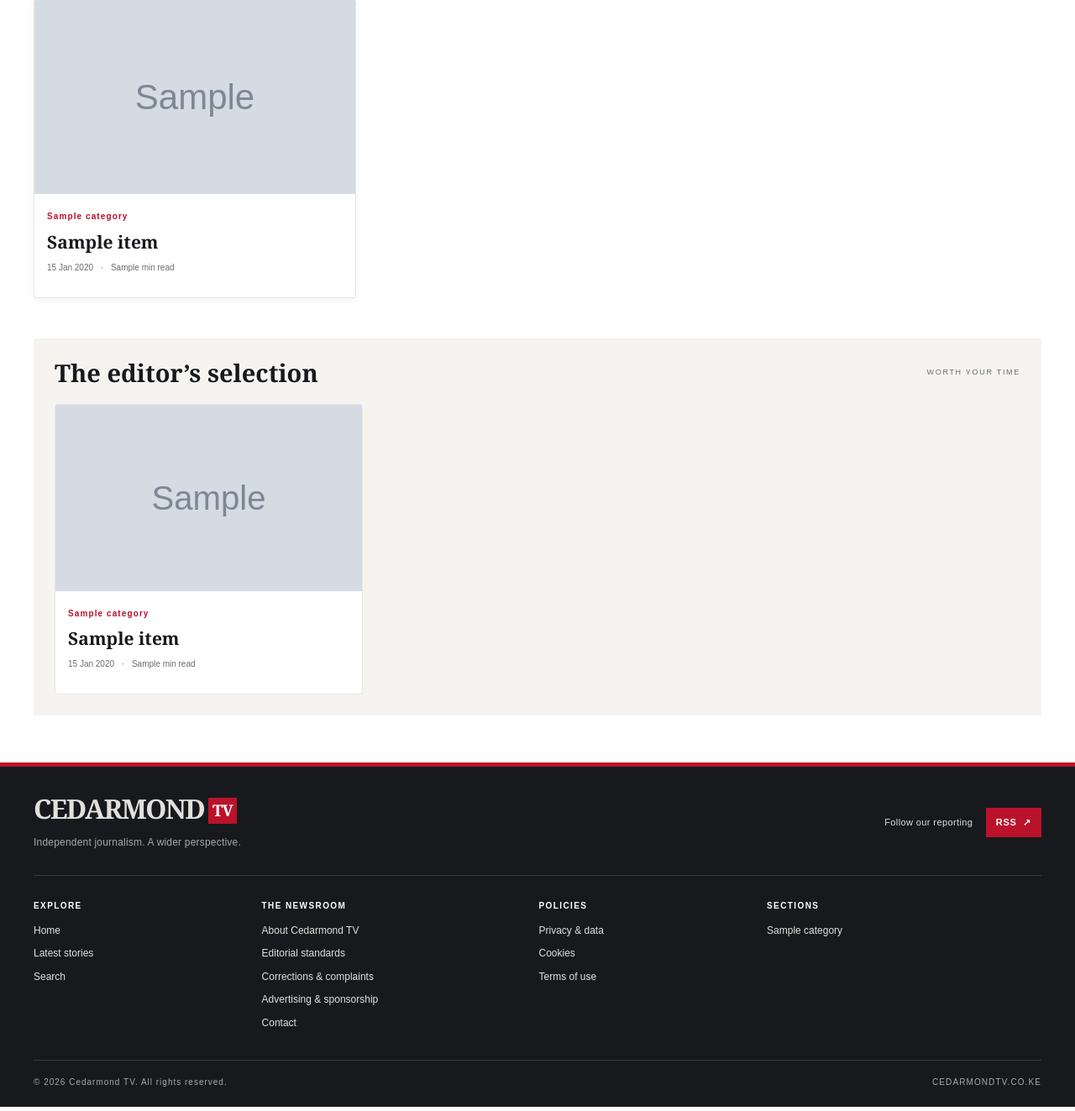
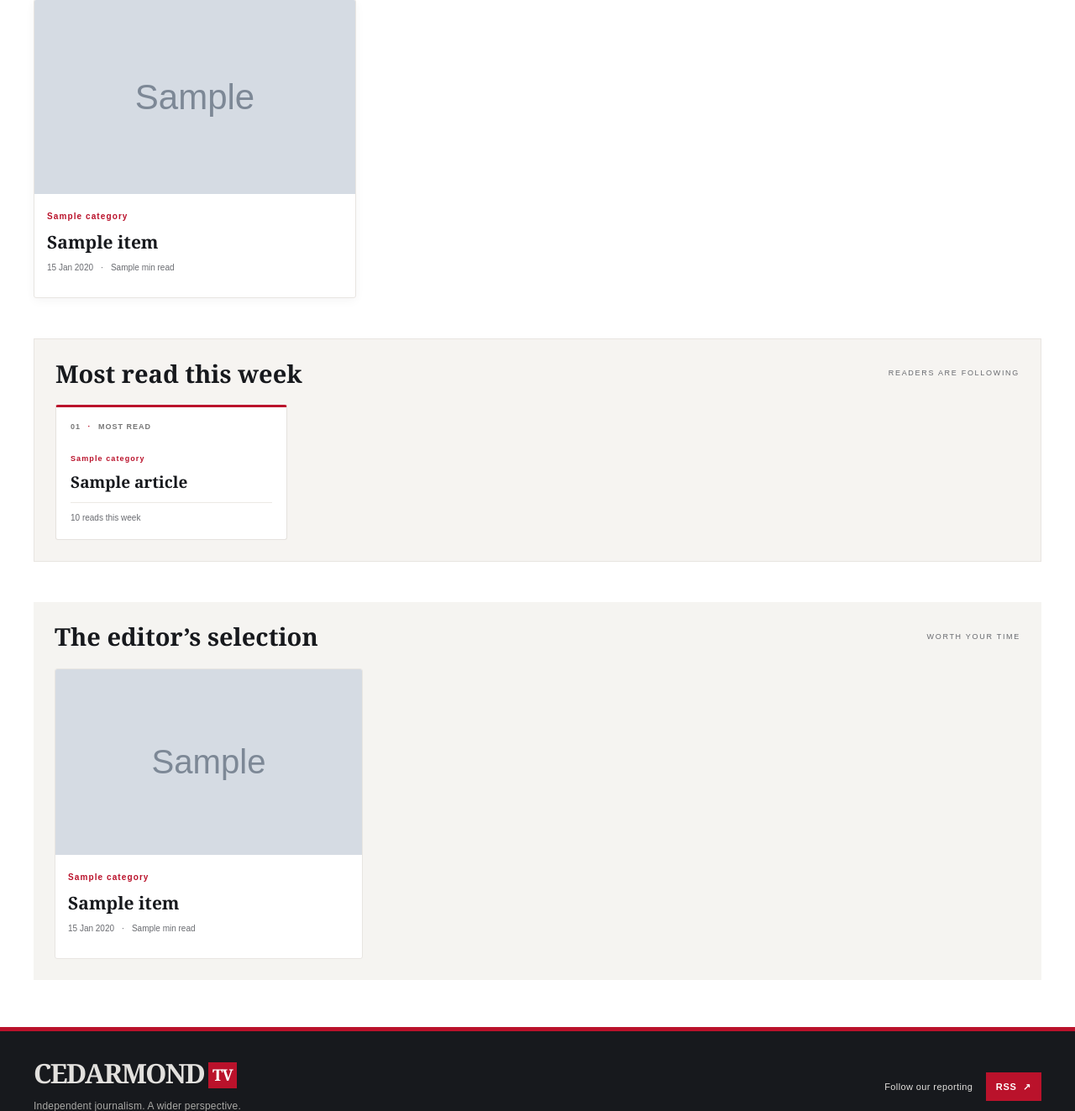
Before and after one commit to cedarmondenterprises/Cedarmondtv.co.ke, a Django app: template templates/news/home.html in a window 1280 px wide. Shown: the part 1236-2559 px from the top of the page at 84% size. Run offline with Django 5.2, Linux system fonts and the light colour scheme; the template is opened without the code that fills it: most values are stand-ins (such as "Sample title", 1, 10 or a date in 2020); grey boxes marked "Sample" are stand-in pictures.

Commit message:
Add homepage story ordering and most-read cards

```diff
--- a/news/admin.py
+++ b/news/admin.py
@@ -48,7 +48,7 @@ class ReadOnlyHistoryAdmin(SimpleHistoryAdmin):
 @admin.register(Article)
 class ArticleAdmin(ReadOnlyHistoryAdmin):
     form=ArticleAdminForm
-    list_display = ['title','category','author','status','published_at','featured']
+    list_display = ['title','category','author','status','homepage_rank','published_at','featured']
     list_filter = ['status','category','featured']
     search_fields = ['title','summary']
     prepopulated_fields = {'slug':('title',)}
@@ -61,7 +61,7 @@ class ArticleAdmin(ReadOnlyHistoryAdmin):
         js = ('recovery.js',)
     list_select_related = ['category','author']
     actions = ['submit_for_review']
-    fieldsets = [('Story',{'fields':('title','slug','summary','body')}),('Attribution',{'fields':('author','category','tags','owner')}),('Photography',{'fields':('media_asset','image','image_alt','image_credit')}),('Assignment',{'fields':('deadline','assignment_notes'),'classes':('collapse',)}),('Publishing',{'fields':('status','published_at','featured','breaking','editors_pick','preview_link')}),('Search appearance',{'fields':('seo_title','seo_description','updated_at'),'classes':('collapse',)})]
+    fieldsets = [('Story',{'fields':('title','slug','summary','body')}),('Attribution',{'fields':('author','category','tags','owner')}),('Photography',{'fields':('media_asset','image','image_alt','image_credit')}),('Assignment',{'fields':('deadline','assignment_notes'),'classes':('collapse',)}),('Publishing',{'fields':('status','published_at','homepage_rank','featured','breaking','editors_pick','preview_link')}),('Search appearance',{'fields':('seo_title','seo_description','updated_at'),'classes':('collapse',)})]
     def get_form(self,request,obj=None,change=False,**kwargs):
         fields=kwargs.get('fields')
         if fields is None:
@@ -102,7 +102,7 @@ class ArticleAdmin(ReadOnlyHistoryAdmin):
         return qs if request.user.has_perm('news.publish_article') else qs.filter(owner=request.user)
     def get_readonly_fields(self,request,obj=None):
         fields = list(super().get_readonly_fields(request,obj))
-        if not request.user.has_perm('news.publish_article'): fields += ['status','published_at','featured','breaking','editors_pick']
+        if not request.user.has_perm('news.publish_article'): fields += ['status','published_at','homepage_rank','featured','breaking','editors_pick']
         return fields
     def has_view_permission(self,request,obj=None):
         if obj and not request.user.has_perm('news.publish_article') and obj.owner_id != request.user.pk: return False
--- a/news/models.py
+++ b/news/models.py
@@ -60,6 +60,7 @@ class Article(models.Model):
     status = models.CharField(max_length=12,choices=[('draft','Draft'),('review','In review'),('published','Published')],default='draft')
     published_at = models.DateTimeField(default=timezone.now,db_index=True,help_text='Future dates become visible automatically when reached.')
     updated_at = models.DateTimeField(auto_now=True)
+    homepage_rank = models.PositiveSmallIntegerField(default=0, validators=[MinValueValidator(0), MaxValueValidator(99)], help_text='Higher numbers appear earlier among homepage stories. Leave at 0 to use the normal publication order.')
     featured = models.BooleanField(default=False)
     breaking = models.BooleanField(default=False)
     editors_pick = models.BooleanField(default=False)
--- a/static/cards.css
+++ b/static/cards.css
@@ -12,9 +12,19 @@
 .latest .aside-heading{padding-bottom:12px}
 .latest .text-link{margin-left:2px}
 .card-grid{gap:24px}
+.most-read{margin:42px 0 48px;padding:25px;background:#f6f4f1;border:1px solid #e8e5e1}
+.most-read .section-heading{border-top:0;padding-top:0}
+.most-read-grid{display:grid;grid-template-columns:repeat(4,minmax(0,1fr));gap:15px}
+.most-read-card{min-width:0;padding:17px;background:#fff;border:1px solid #e5e2de;border-top:3px solid var(--red);border-radius:3px}
+.most-read-rank{display:block;margin-bottom:17px;color:#777;font-size:9px;font-weight:700;letter-spacing:1px}
+.most-read-rank i{margin:0 5px;color:var(--red);font-style:normal}
+.most-read-card .eyebrow{font-size:9px}
+.most-read-card h3{margin:8px 0;font-size:19px;line-height:1.2}
+.most-read-card .meta{margin:12px 0 0;padding-top:10px;border-top:1px solid #ece9e5}
 .picks .story-card{box-shadow:none}
 .story-card:hover{box-shadow:0 6px 18px rgba(24,22,20,.09)}
-@media(max-width:650px){.top-stories .story-card{padding:0 0 12px}.top-stories .story-card+.story-card{padding-top:0;margin:0;border:0}.top-stories .story-card .eyebrow,.top-stories .story-card h3,.top-stories .story-card .meta{margin-left:10px;margin-right:10px}.top-stories .story-card h3{font-size:18px}.card-grid .story-card{padding:0 0 18px;background:white;border-radius:3px;box-shadow:none}.card-grid .story-card .eyebrow,.card-grid .story-card h3,.card-grid .story-card .meta{margin-left:0;margin-right:0}.card-grid .story-card .card-image{margin:0}.card-grid .story-card .meta{font-size:9px}.latest{padding:15px}.latest article{padding:13px}}
+@media(max-width:950px){.most-read-grid{grid-template-columns:repeat(2,minmax(0,1fr))}}
+@media(max-width:650px){.top-stories .story-card{padding:0 0 12px}.top-stories .story-card+.story-card{padding-top:0;margin:0;border:0}.top-stories .story-card .eyebrow,.top-stories .story-card h3,.top-stories .story-card .meta{margin-left:10px;margin-right:10px}.top-stories .story-card h3{font-size:18px}.card-grid .story-card{padding:0 0 18px;background:white;border-radius:3px;box-shadow:none}.card-grid .story-card .eyebrow,.card-grid .story-card h3,.card-grid .story-card .meta{margin-left:0;margin-right:0}.card-grid .story-card .card-image{margin:0}.card-grid .story-card .meta{font-size:9px}.latest{padding:15px}.latest article{padding:13px}.most-read{margin:30px 0;padding:18px 14px}.most-read-grid{grid-template-columns:1fr;gap:10px}.most-read-card{padding:14px}.most-read-rank{margin-bottom:10px}.most-read-card h3{font-size:18px}}
 .reader-comments{margin-top:42px;padding-top:26px;border-top:1px solid #e8e5e1;scroll-margin-top:22px}
 .reader-comments .section-heading{margin-bottom:16px}
 .comment-intro,.comment-empty{color:#626367;font-size:13px}
--- a/templates/news/home.html
+++ b/templates/news/home.html
@@ -3,5 +3,6 @@
 <div class="section-heading"><h1>The big picture</h1><span>NEWS. CONTEXT. PERSPECTIVE.</span></div>
 {% if lead %}<div class="front-grid{% if not has_supporting_stories %} single-lead{% endif %}{% if not lead.display_image %} no-lead-image{% endif %}"><article class="lead">{% if lead.display_image %}<a class="lead-image" href="{{ lead.get_absolute_url }}" tabindex="-1" aria-hidden="true">{% include 'news/image.html' with item=lead eager=True %}<span class="image-label">IN FOCUS</span></a>{% endif %}<div class="lead-copy"><a class="eyebrow" href="{{ lead.category.get_absolute_url }}">{{ lead.category.name }} <span>/</span> THE LEAD</a><h2><a href="{{ lead.get_absolute_url }}">{{ lead.title }}</a></h2><p class="summary">{{ lead.summary }}</p><p class="meta">By {{ lead.author.name }} <span>·</span> {{ lead.reading_minutes }} min read</p></div></article>{% if top_stories %}<div class="top-stories">{% for item in top_stories %}{% include 'news/card.html' %}{% endfor %}</div>{% endif %}{% if latest %}<aside class="latest"><div class="aside-heading"><span class="red-dot"></span><h2>Latest updates</h2></div>{% for item in latest %}<article><span class="time">{{ item.published_at|date:'H:i' }} EAT</span><h3><a href="{{ item.get_absolute_url }}">{{ item.title }}</a></h3><span class="eyebrow">{{ item.category.name }}</span></article>{% endfor %}<a class="text-link" href="{% url 'latest' %}">All the latest stories →</a></aside>{% endif %}</div>
 {% if stories %}<section class="more-news"><div class="section-heading"><h2>Across the headlines</h2><a href="{% url 'latest' %}">View all stories →</a></div><div class="card-grid">{% for item in stories %}{% include 'news/card.html' %}{% endfor %}</div></section>{% endif %}
+{% if most_read %}<section class="most-read"><div class="section-heading"><h2>Most read this week</h2><span>READERS ARE FOLLOWING</span></div><div class="most-read-grid">{% for entry in most_read %}<article class="most-read-card"><span class="most-read-rank">0{{ forloop.counter }} <i>·</i> MOST READ</span><a class="eyebrow" href="{{ entry.article.category.get_absolute_url }}">{{ entry.article.category.name }}</a><h3><a href="{{ entry.article.get_absolute_url }}">{{ entry.article.title }}</a></h3><p class="meta">{{ entry.views }} reads this week</p></article>{% endfor %}</div></section>{% endif %}
 {% if picks %}<section class="picks"><div class="section-heading"><h2>The editor’s selection</h2><span>WORTH YOUR TIME</span></div><div class="card-grid">{% for item in picks %}{% include 'news/card.html' %}{% endfor %}</div></section>{% endif %}
 {% else %}<section class="empty"><h2>No stories have been published yet.</h2><p>Published reporting will appear here.</p><a class="text-link" href="{% url 'contact' %}">Contact the newsroom →</a></section>{% endif %}{% endblock %}
```
Also changed, not shown: news/views.py (+16 -8 lines), news/migrations/0009_article_homepage_rank_and_more.py (added).
